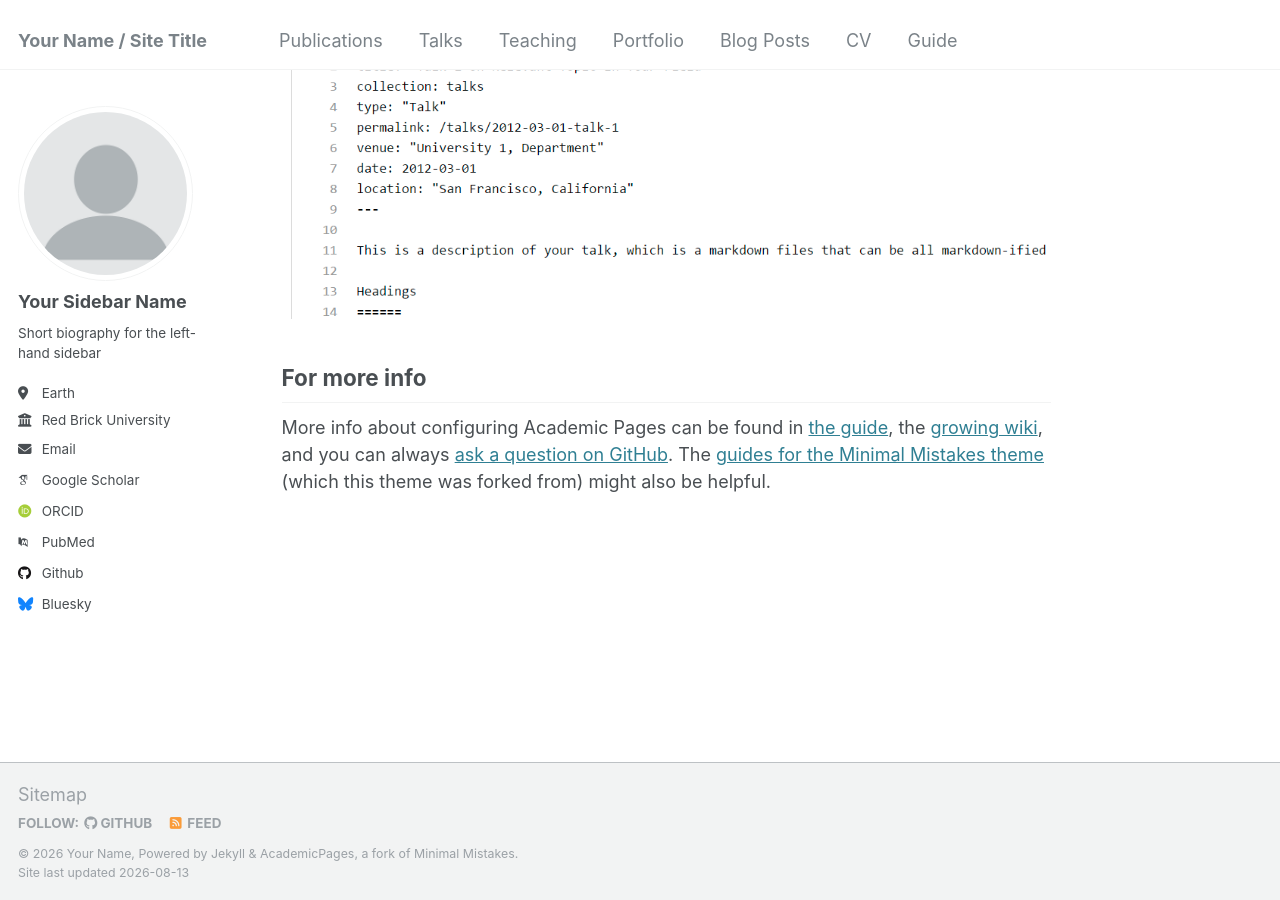
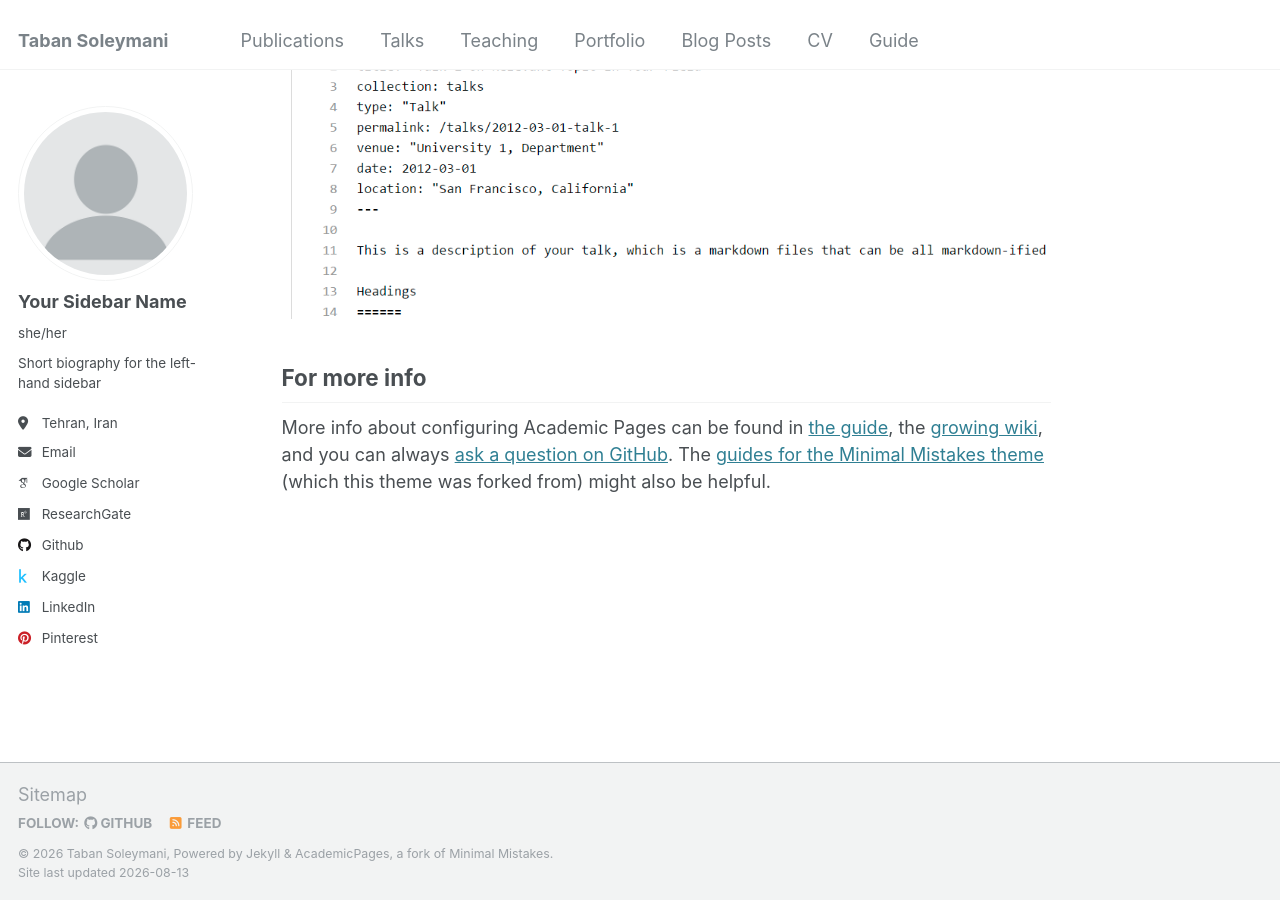
Before and after one commit to tabansoleymani/tabansoleymani.github.io, a Jekyll site: the page built from _pages/about.md, in a window 1280 px wide and 900 px high, scrolled down 2643 px. Built offline with Jekyll 4.4.1, drawn with Linux system fonts in a browser that asks for light colours; some web fonts are replaced.

Commit message:
Update _config.yml

```diff
--- a/_config.yml
+++ b/_config.yml
@@ -8,13 +8,13 @@
 
 # Basic Site Settings
 locale                   : "en-US"
-title                    : "Your Name / Site Title"
+title                    : "Taban Soleymani"
 title_separator          : "-"
-name                     : &name "Your Name"
-description              : &description "personal description"
-url                      : https://academicpages.github.io # the base hostname & protocol for your site e.g. "https://[your GitHub username].github.io"
+name                     : &name "Taban Soleymani"
+description              : &description "A lifetime learner"
+url                      : https://tabansoleymani.github.io # the base hostname & protocol for your site e.g. "https://[your GitHub username].github.io"
 baseurl                  : "" # the subpath of your site, e.g. "/blog"
-repository               : "academicpages/academicpages.github.io"
+repository               : "tabansoleymani.github.io"
 
 # Site Author - The following control what appear as part of the author content on the side bar.
 #               If a field is blank the icon and link will not appear, otherwise it will be shown.
@@ -23,33 +23,33 @@ author:
   # Biographic information
   avatar           : "profile.png"
   name             : "Your Sidebar Name"
-  pronouns         : # example: "she/her"
+  pronouns         : "she/her"
   bio              : "Short biography for the left-hand sidebar"
-  location         : "Earth"
-  employer         : "Red Brick University"
+  location         : "Tehran, Iran"
+  employer         : #"Red Brick University"
   uri              : # URL
   email            : "none@example.org"
 
   # Academic websites
-  arxiv            : # URL - Update with the correct link to your profile
-  googlescholar    : "https://scholar.google.com/citations?user=PS_CX0AAAAAJ"
-  impactstory      : # URL
-  orcid            : "http://orcid.org/yourorcidurl"
-  semantic         : # URL
-  pubmed           : "https://www.ncbi.nlm.nih.gov/pubmed/?term=john+snow"
-  researchgate     : # URL
-  scopus           : # URL
+  #arxiv            : # URL - Update with the correct link to your profile
+  googlescholar    : "https://scholar.google.com/citations?hl=en&user=EANNFBEAAAAJ"
+  #impactstory      : # URL
+  #orcid            : "http://orcid.org/yourorcidurl"
+  #semantic         : # URL
+  #pubmed           : "https://www.ncbi.nlm.nih.gov/pubmed/?term=john+snow"
+  researchgate     : "https://www.researchgate.net/profile/Taban-Soleymani"
+  #scopus           : # URL
 
   # Repositories and software development
   bitbucket        : # Username - Update with your username on the site
   codepen          : # Username
   dribbble         : # Username
-  github           : "academicpages"
-  kaggle           : # Username
+  github           : "tabansoleymani"
+  kaggle           : "https://www.kaggle.com/tabansoleymani"
   stackoverflow    : # User number or user number and name (i.e., use "1" or "1/jeff-atwood")
 
   # Social media
-  bluesky          : "bsky.app" # Replace this with you Bluesky username
+  #bluesky          : "bsky.app" # Replace this with you Bluesky username
   facebook         : # Username
   flickr           : # Username
   foursquare       : # Username
@@ -58,10 +58,10 @@ author:
   keybase          : # Username
   instagram        : # Username
   lastfm           : # Username
-  linkedin         : # Username
+  linkedin         : "https://www.linkedin.com/in/tabansoleymani/"
   mastodon         : # URL
   medium           : # URL
-  pinterest        : # Username
+  pinterest        : "https://se.pinterest.com/tabansoleymani/"
   soundcloud       : # Username
   steam            : # Username
   telegram         : # URL
```
